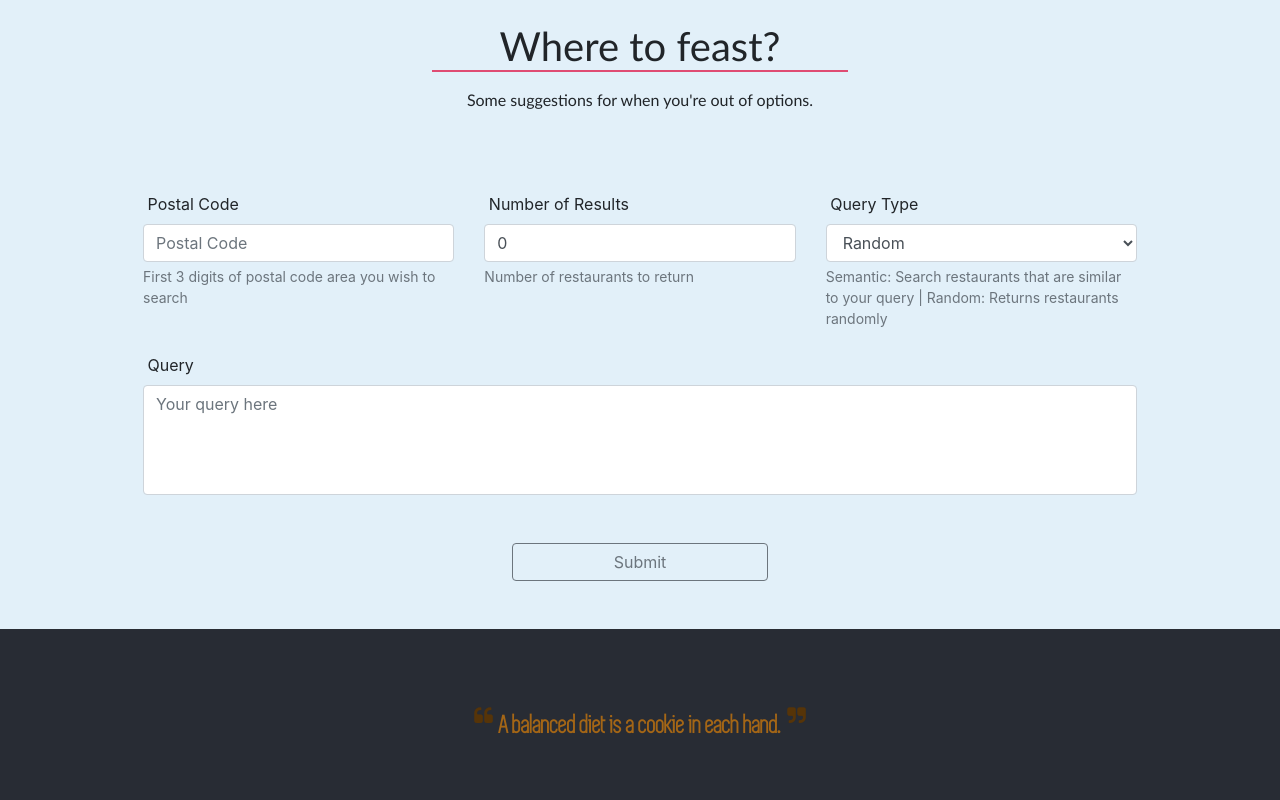
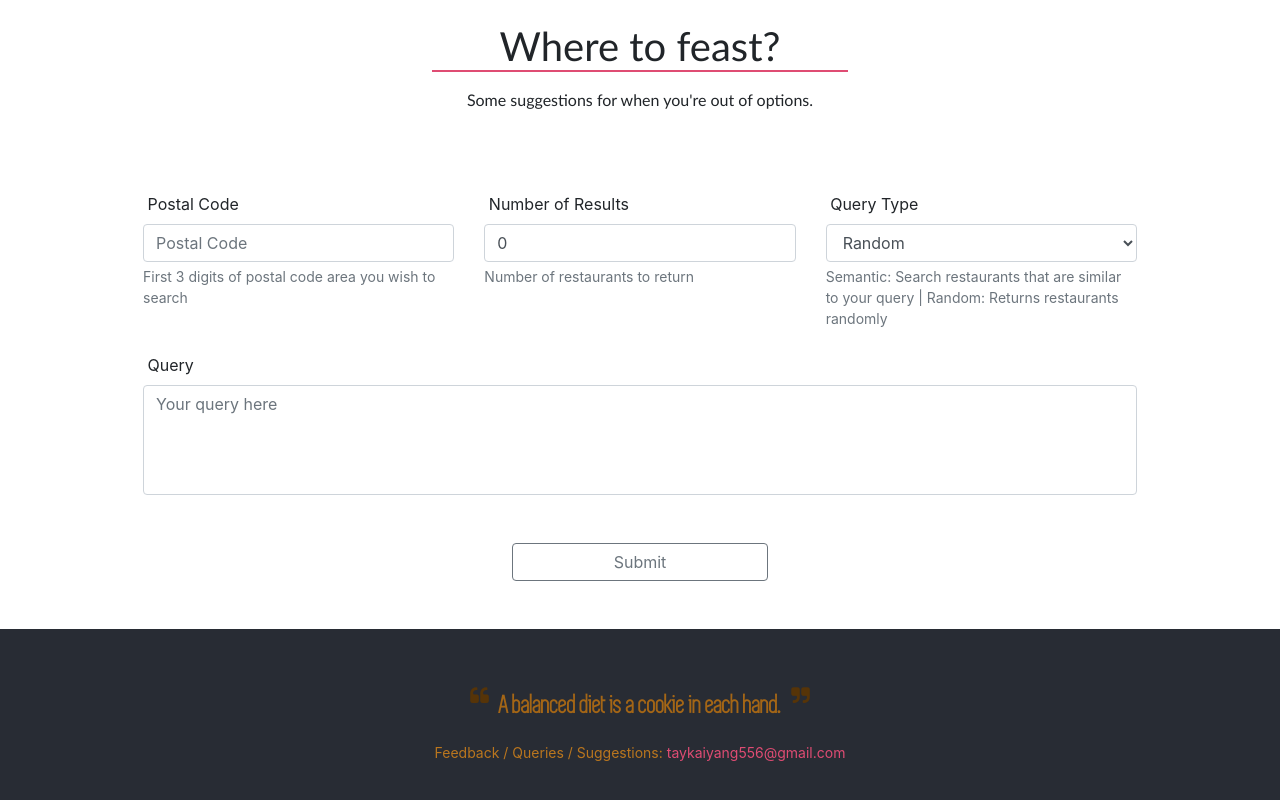
Before and after one commit to xfated/feasta, a React (Create React App) app: page / in a window 1280 px wide. Shown: the part 406-1206 px from the top of the page. Built offline with nearby package versions, Linux system fonts and the light colour scheme.

Commit message:
updated some colors and contact

```diff
--- a/src/App.css
+++ b/src/App.css
@@ -1,4 +1,5 @@
 :root {
+  --background0: white;
   --background1: #E2F0F9;
   --background2:  rgba(132, 183, 228, 0.93);
   --block: #B0DDE4;
--- a/src/components/FoodFinder.css
+++ b/src/components/FoodFinder.css
@@ -1,9 +1,9 @@
 .query-container{
-    background-color: var(--background1);
+    background-color: var(--background0);
 }
 
 .section-header{
-    background-color: var(--background1);
+    background-color: var(--background0);
 }
 
 .header-underline{
--- a/src/components/Footer.css
+++ b/src/components/Footer.css
@@ -20,6 +20,16 @@
     color:rgb(86, 52, 8);
 }
 
+.contact{
+    color: rgb(186, 118, 30);
+}
+.email{
+    color: var(--highlight);
+}
+
+.test{
+    background-color: green;
+}
 /* Medium devices (tablets, 768px and up) The navbar toggle appears at this breakpoint */
 @media (min-width: 768px) {
     .quote {font-size:1.5rem;} /*1rem = 16px*/
--- a/src/components/Footer.tsx
+++ b/src/components/Footer.tsx
@@ -7,16 +7,24 @@ const Footer = () => {
         <div className="footer">
            <div className="divider"></div>
            <div className="footer-content flex flex-vertical-center flex-horizontal-center">
-                <div>
-                    <blockquote className="blockquote text-center flex">
-                        <i className="quote-icon fa fa-quote-left fa-pull-left"></i>
-                        <p className="quote mb-0">
-                            A balanced diet is a cookie in each hand.
+                <div className="row">
+                    <div className="col-12 flex flex-horizontal-center">
+                        <blockquote className="blockquote text-center flex">
+                            <i className="quote-icon fa fa-quote-left fa-pull-left"></i>
+                            <p className="quote mb-0 ml-1 mr-1">
+                                A balanced diet is a cookie in each hand.
+                            </p>
+                            <i className="quote-icon fa fa-quote-right fa-pull-right"></i>
+                        </blockquote>
+                    </div>
+                    <div className="col-12 flex flex-horizontal-center">
+                        <p className="contact">
+                            <small>Feedback / Queries / Suggestions: <span className="email">taykaiyang556@gmail.com</span></small>
                         </p>
-                        <i className="quote-icon fa fa-quote-right fa-pull-right"></i>
-                    </blockquote>
+                    </div>
                 </div>
             </div>
+
         </div>
     );
 }
--- a/src/components/Navigation.tsx
+++ b/src/components/Navigation.tsx
@@ -46,9 +46,9 @@ const Navigation = () => {
                 </ModalHeader>
                 <ModalBody>
                     <ListGroup flush>
-                        <ListGroupItem key={1}>
+                        <ListGroupItem key={1} className="mt-2 mb-2">
                             <div className="row flex flex-vertical-center">
-                                <div className="col-12 col-md-3 border-right">
+                                <div className="col-12 col-md-3">
                                     <h4>Origins</h4>
                                 </div>
                                 <div className="col-12 col-md-9">
@@ -59,21 +59,25 @@ const Navigation = () => {
                                 </div>
                             </div>
                         </ListGroupItem>
-                        <ListGroupItem key={1}>
+                        <ListGroupItem key={2} className="mt-2 mb-2">
                             <div className="row flex flex-vertical-center">
+                                <div className="col-12 col-md-3 order-md-2">
+                                    <h4>Purpose</h4>
+                                </div>
                                 <div className="col-12 col-md-9">
                                     <p>I want suggestions.</p>
                                     <p>I want suggestions catered to my immediate interests.</p>
                                     <p>I knew what I wanted. So I made this website.</p>
-                                </div>
-                                <div className="col-12 col-md-3 border-left">
-                                    <h4>Purpose</h4>
+                                    <p>Hopefully it helps you too.</p>
+                                    <p>
+                                        <small>P.S. The goal here is to simply serve as a starting point to search for places you'd like to eat at!</small>
+                                    </p>
                                 </div>
                             </div>
                         </ListGroupItem>
-                        <ListGroupItem key={1}>
+                        <ListGroupItem key={3} className="mt-2 mb-2">
                             <div className="row flex flex-vertical-center">
-                                <div className="col-12 col-md-3 border-right">
+                                <div className="col-12 col-md-3">
                                     <h4>Behind the scenes</h4>
                                 </div>
                                 <div className="col-12 col-md-9">
--- a/src/components/QueryForm.css
+++ b/src/components/QueryForm.css
@@ -1,4 +1,4 @@
 .container{
     max-width: 80%;
-    background-color: var(--background1);
+    background-color: var(--background);
 }
```
